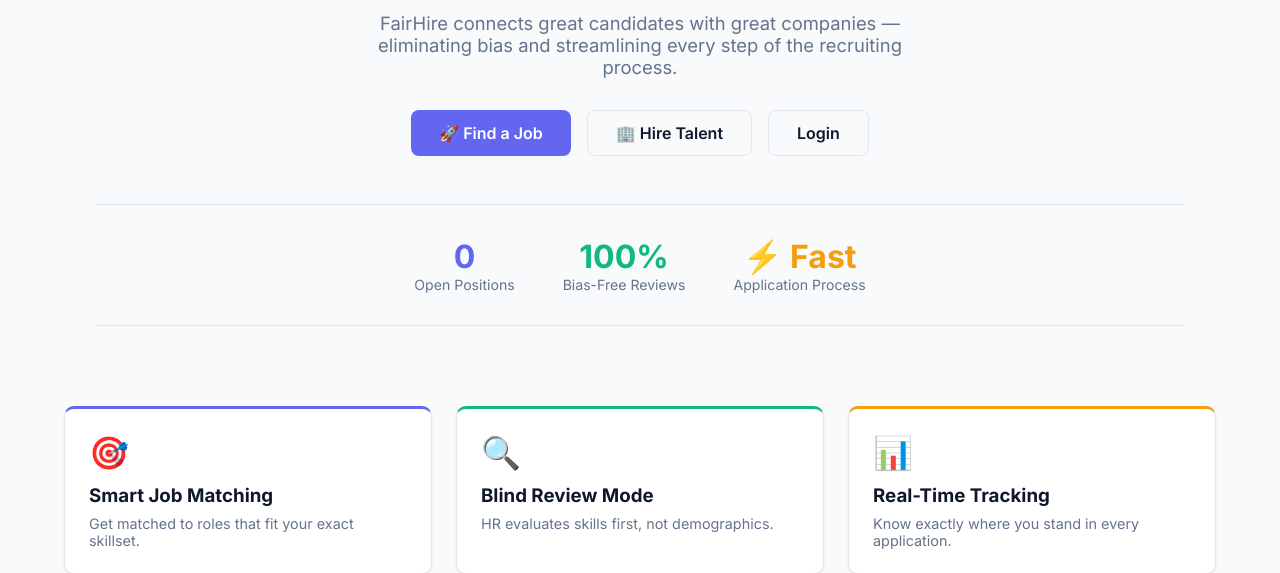
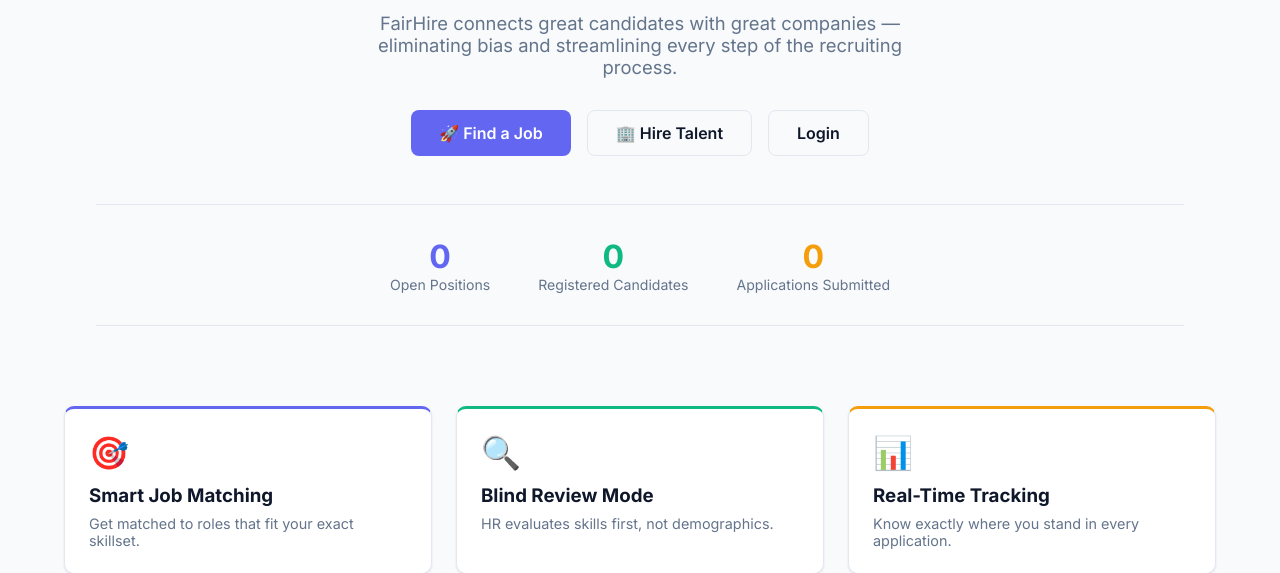
Before and after one commit to Pragyanshu2407/Recruiting, a Django app: page / in a window 1280 px wide. Shown: the part 322-895 px from the top of the page. Run offline with Django 5.2, Linux system fonts and the light colour scheme; data that the repository does not hold is empty.

Commit message:
Project finished

```diff
--- a/recruitment/templates/recruitment/candidate_dashboard.html
+++ b/recruitment/templates/recruitment/candidate_dashboard.html
@@ -141,6 +141,7 @@
             </tbody>
         </table>
     </div>
+</div>
 {% endif %}
 
 
--- a/recruitment/templates/recruitment/candidate_profile.html
+++ b/recruitment/templates/recruitment/candidate_profile.html
@@ -64,6 +64,12 @@
             </div>
 
             <div class="form-group">
+                <label for="{{ form.gender.id_for_label }}">{{ form.gender.label }}</label>
+                {{ form.gender }}
+                <p class="helptext">{{ form.gender.help_text }}</p>
+            </div>
+
+            <div class="form-group">
                 <label for="{{ form.resume.id_for_label }}">Resume (PDF/DOCX)</label>
                 {{ form.resume }}
             </div>
--- a/recruitment/templates/recruitment/home.html
+++ b/recruitment/templates/recruitment/home.html
@@ -43,12 +43,12 @@
             <div style="font-size:0.88rem; color:var(--text-secondary);">Open Positions</div>
         </div>
         <div>
-            <div style="font-size:2rem; font-weight:800; color:var(--secondary);">100%</div>
-            <div style="font-size:0.88rem; color:var(--text-secondary);">Bias-Free Reviews</div>
+            <div style="font-size:2rem; font-weight:800; color:var(--secondary);">{{ total_candidates }}</div>
+            <div style="font-size:0.88rem; color:var(--text-secondary);">Registered Candidates</div>
         </div>
         <div>
-            <div style="font-size:2rem; font-weight:800; color:var(--warning);">⚡ Fast</div>
-            <div style="font-size:0.88rem; color:var(--text-secondary);">Application Process</div>
+            <div style="font-size:2rem; font-weight:800; color:var(--warning);">{{ total_applications }}</div>
+            <div style="font-size:0.88rem; color:var(--text-secondary);">Applications Submitted</div>
         </div>
     </div>
 </section>
--- a/recruitment/templates/recruitment/hr_dashboard.html
+++ b/recruitment/templates/recruitment/hr_dashboard.html
@@ -70,6 +70,7 @@
         {% endfor %}
         </tbody>
     </table>
+</div>
 {% endif %}
 
 <!-- Job Listings Table -->
@@ -94,8 +95,7 @@
                 <td>
                     <a href="{% url 'job_detail' job.pk %}"
                         style="font-weight:600; color:var(--primary); text-decoration:none;">{{ job.title }}</a>
-                    <div style="font-size:0.8rem; color:var(--text-muted); margin-top:2px;">{{ job.location|default:"No
-                        location set" }}</div>
+                    <div style="font-size:0.8rem; color:var(--text-muted); margin-top:2px;">{{ job.location|default:"No location set" }}</div>
                 </td>
                 <td><span class="badge badge-{{ job.status }}">{{ job.get_status_display }}</span></td>
                 <td><span class="badge badge-{{ job.location_type }}">{{ job.get_location_type_display }}</span></td>
--- a/recruitment/templates/recruitment/job_apply.html
+++ b/recruitment/templates/recruitment/job_apply.html
@@ -10,8 +10,7 @@
     <div class="page-header" style="margin-bottom:1rem;">
         <div>
             <h1 class="page-title">Apply: {{ job.title }}</h1>
-            <p class="page-subtitle">🏢 {% if job.posted_by.hr_profile.company_name %}{{
-                job.posted_by.hr_profile.company_name }}{% else %}{{ job.posted_by.username }}{% endif %}</p>
+            <p class="page-subtitle">🏢 {% if job.posted_by.hr_profile.company_name %}{{ job.posted_by.hr_profile.company_name }}{% else %}{{ job.posted_by.username }}{% endif %}</p>
         </div>
     </div>
 
--- a/recruitment/templates/recruitment/job_detail.html
+++ b/recruitment/templates/recruitment/job_detail.html
@@ -20,8 +20,7 @@
                         {% if job.location %}· 📍 {{ job.location }}{% endif %}
                     </p>
                 </div>
-                <span class="badge badge-{{ job.status }}" style="font-size:0.88rem; padding:0.3rem 0.85rem;">{{
-                    job.get_status_display }}</span>
+                <span class="badge badge-{{ job.status }}" style="font-size:0.88rem; padding:0.3rem 0.85rem;">{{ job.get_status_display }}</span>
             </div>
 
             <div style="display:flex; gap:0.75rem; flex-wrap:wrap; margin-bottom:1.5rem;">
@@ -38,8 +37,7 @@
             </div>
 
             <h3 style="font-size:1rem; font-weight:600; margin-bottom:0.75rem;">Job Description</h3>
-            <div style="color:var(--text-secondary); font-size:0.95rem; line-height:1.7; white-space:pre-line;">{{
-                job.description }}</div>
+            <div style="color:var(--text-secondary); font-size:0.95rem; line-height:1.7; white-space:pre-line;">{{ job.description }}</div>
         </div>
 
         <div class="card">
--- a/recruitment/templates/recruitment/job_form.html
+++ b/recruitment/templates/recruitment/job_form.html
@@ -134,8 +134,7 @@
                     <div>{{ bf.criterion }}{% if bf.criterion.errors %}<p
                             style="color:#ef4444;font-size:0.78rem;margin:0;">{{ bf.criterion.errors }}</p>{% endif %}
                     </div>
-                    <div>{{ bf.value }}{% if bf.value.errors %}<p style="color:#ef4444;font-size:0.78rem;margin:0;">{{
-                            bf.value.errors }}</p>{% endif %}</div>
+                    <div>{{ bf.value }}{% if bf.value.errors %}<p style="color:#ef4444;font-size:0.78rem;margin:0;">{{ bf.value.errors }}</p>{% endif %}</div>
                     <div>{{ bf.description }}</div>
                     <label
                         style="display:flex;align-items:center;gap:0.3rem;font-size:0.8rem;color:var(--text-muted,#9ca3af);">
--- a/recruitment/templates/recruitment/job_list.html
+++ b/recruitment/templates/recruitment/job_list.html
@@ -38,15 +38,13 @@
         <div style="flex:1; min-width:250px;">
             <div style="display:flex; align-items:center; gap:0.75rem; margin-bottom:0.5rem; flex-wrap:wrap;">
                 <h2 style="font-size:1.1rem; font-weight:700;">
-                    <a href="{% url 'job_detail' job.pk %}" style="color:var(--text-primary); text-decoration:none;">{{
-                        job.title }}</a>
+                    <a href="{% url 'job_detail' job.pk %}" style="color:var(--text-primary); text-decoration:none;">{{ job.title }}</a>
                 </h2>
                 <span class="badge badge-{{ job.location_type }}">{{ job.get_location_type_display }}</span>
             </div>
 
             <p style="color:var(--text-secondary); font-size:0.9rem; margin-bottom:0.5rem;">
-                🏢 {% if job.posted_by.hr_profile.company_name %}{{ job.posted_by.hr_profile.company_name }}{% else %}{{
-                job.posted_by.username }}{% endif %}
+                🏢 {% if job.posted_by.hr_profile.company_name %}{{ job.posted_by.hr_profile.company_name }}{% else %}{{ job.posted_by.username }}{% endif %}
                 {% if job.location %} · 📍 {{ job.location }}{% endif %}
             </p>
 
--- a/recruitment/views.py
+++ b/recruitment/views.py
@@ -103,7 +103,13 @@ class CustomLoginView(LoginView):
 
 def home(request):
     open_jobs_count = JobPosting.objects.filter(status=JobPosting.STATUS_OPEN).count()
-    return render(request, 'recruitment/home.html', {'open_jobs_count': open_jobs_count})
+    total_candidates = CustomUser.objects.filter(is_candidate=True).count()
+    total_applications = JobApplication.objects.count()
+    return render(request, 'recruitment/home.html', {
+        'open_jobs_count': open_jobs_count,
+        'total_candidates': total_candidates,
+        'total_applications': total_applications,
+    })
 
 
 # ── HR Dashboard & Profile ───────────────────────────────────────────────────
@@ -347,11 +353,12 @@ def applicant_list(request, pk):
         app.display_skills_top3 = ordered[:3]
         app.display_skills_extra_count = max(0, len(ordered) - 3)
 
-    # Build a nested lookup: {app.pk: {criterion.pk: result}} for template use
+    # Build a nested lookup: {app.pk: {criterion.pk: result_or_None}} for template use
     bias_criteria = list(job.bias_criteria.all())
     bias_results_map = {}
     for app in applications:
-        results_by_criterion = {r.criterion_id: r for r in app.bias_results.all()}
+        existing = {r.criterion_id: r for r in app.bias_results.all()}
+        results_by_criterion = {c.pk: existing.get(c.pk) for c in bias_criteria}
         bias_results_map[app.pk] = results_by_criterion
 
     # Phase 3: Blind Review Mode
@@ -867,6 +874,7 @@ def book_interview_slot(request, slot_id):
 @login_required
 def notifications_list(request):
     items = Notification.objects.filter(user=request.user).order_by('-created_at')[:50]
+    Notification.objects.filter(user=request.user, unread=True).update(unread=False)
     return render(request, 'recruitment/notifications.html', {'items': items})
 
 
```
Also changed, not shown: recruitment/templates/recruitment/applicant_list.html (+6 -10 lines), recruitment/templates/recruitment/my_applications.html (+5 -6 lines).
